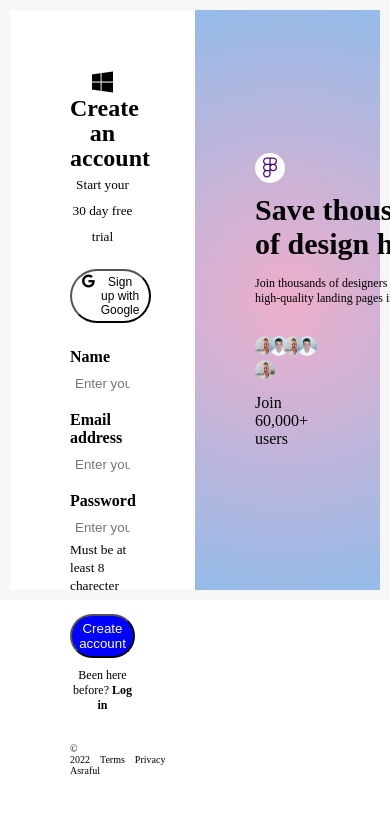
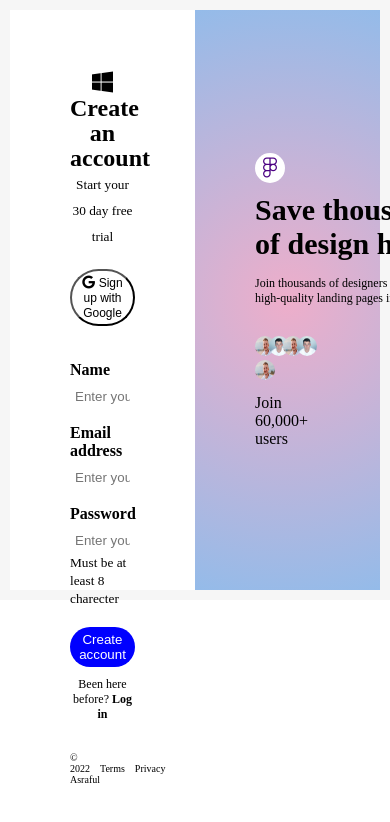
Before and after one commit to Mohammad-Asraful/DriblbleSimpleForm-HTML-CSS, a plain HTML site: page index.html in a window 390 px wide. Shown: the top 822 px of the page. Drawn offline with Linux system fonts and the light colour scheme.

Commit message:
add responsive design

```diff
--- a/style.css
+++ b/style.css
@@ -52,8 +52,7 @@ section {
 }
 
 .signup-btn {
-  display: flex;
-  gap: 6px;
+  display: inline-block;
   background-color: #fff;
   margin: 20px 0;
   text-align: center;
@@ -103,6 +102,7 @@ input {
 }
 
 .account-create button {
+  border: none;
   width: 100%;
   border-radius: 50px;
   background-color: blue;
```
